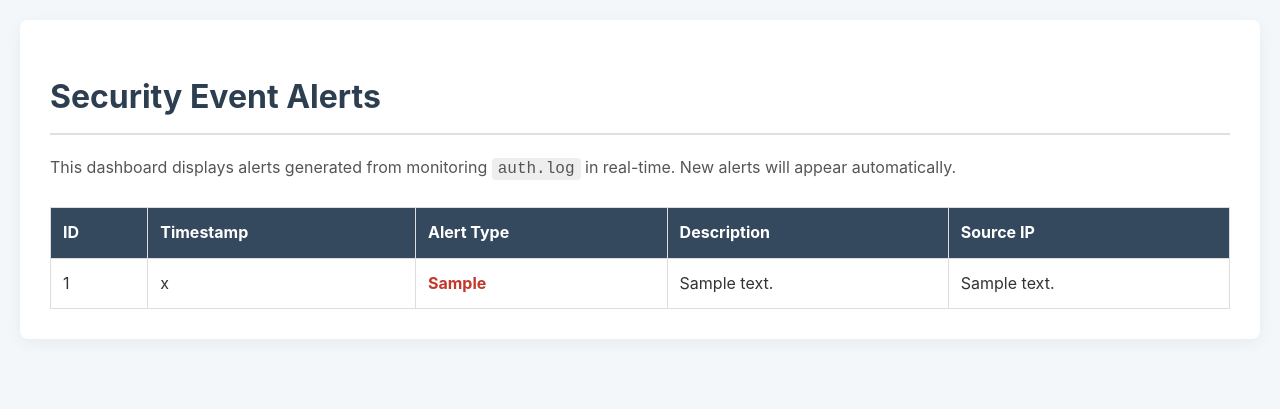
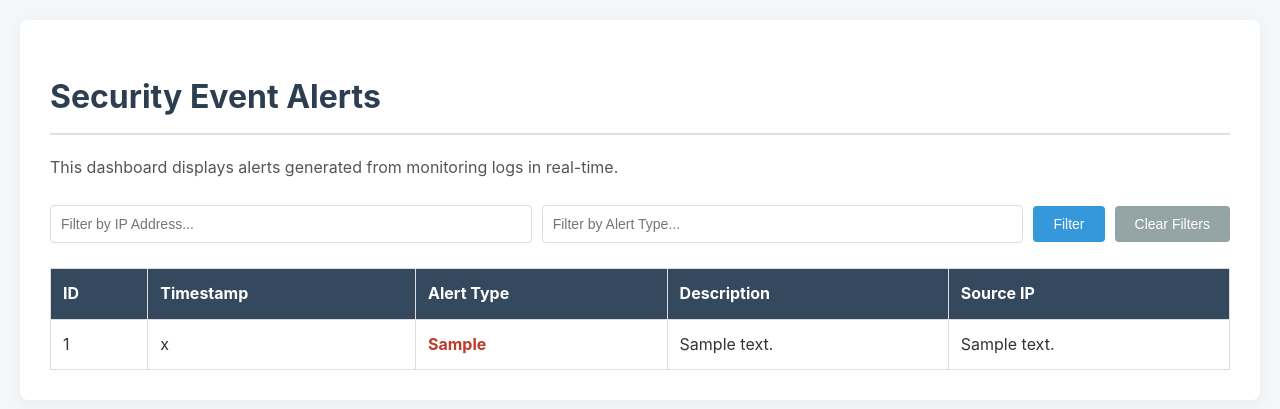
Before and after one commit to Nir-Agiv/log-analysis, a Flask app: page / in a window 1280 px wide. Shown: the top 409 px of the page. Run offline with Flask 3, Linux system fonts and the light colour scheme; tables that the repository leaves empty hold one stand-in row (values such as "Sample post").

Commit message:
Updated main to handle the functionality from the last commit, added a filtering box for ip and event type to the web UI

```diff
--- a/main.py
+++ b/main.py
@@ -2,22 +2,20 @@ import os
 import threading
 import time
 import sqlite3
-from flask import Flask, render_template, jsonify
+from flask import Flask, render_template, jsonify, request
 
+import config
 import parser
 import rules
 
-# --- Robust Path Configuration ---
-# Get the absolute path of the directory where the script is located
+# Use paths from the config module
 BASE_DIR = os.path.dirname(os.path.abspath(__file__))
-# Join the base directory path with the filenames to create absolute paths
-LOG_FILE = os.path.join(BASE_DIR, "auth.log")
 DATABASE = os.path.join(BASE_DIR, "alerts.db")
+LOG_FILES = [os.path.join(BASE_DIR, f) for f in config.LOG_FILES]
 
 app = Flask(__name__)
 
 def init_db():
-    """Initializes the SQLite database and creates the alerts table if it doesn't exist."""
     conn = sqlite3.connect(DATABASE)
     cursor = conn.cursor()
     cursor.execute("""
@@ -33,7 +31,6 @@ def init_db():
     conn.close()
 
 def add_alert_to_db(alert):
-    """Adds a detected alert to the database."""
     try:
         conn = sqlite3.connect(DATABASE)
         cursor = conn.cursor()
@@ -56,7 +53,6 @@ class LogMonitor(threading.Thread):
         self.stop_event = threading.Event()
 
     def run(self):
-        """Monitors the log file for new lines and processes them."""
         print(f"Starting to monitor log file: {self.log_file}")
         try:
             with open(self.log_file, 'r') as f:
@@ -64,7 +60,7 @@ class LogMonitor(threading.Thread):
                 while not self.stop_event.is_set():
                     line = f.readline()
                     if not line:
-                        time.sleep(0.5) # Increased sleep time slightly
+                        time.sleep(0.5)
                         continue
 
                     parsed_line = parser.parse_log_line(line)
@@ -74,43 +70,59 @@ class LogMonitor(threading.Thread):
                         for alert in triggered_alerts:
                             print(f"ALERT! {alert}")
                             add_alert_to_db(alert)
-
-        except FileNotFoundError:
-            print(f"Error: Log file not found at {self.log_file}. Please create it in the same directory as the script.")
         except Exception as e:
-            print(f"An error occurred in the log monitor: {e}")
+            print(f"Error monitoring {os.path.basename(self.log_file)}: {e}")
 
     def stop(self):
         self.stop_event.set()
 
 @app.route('/')
 def index():
-    """Serves the main dashboard page."""
     return render_template('index.html')
 
 @app.route('/api/alerts')
 def get_alerts():
-    """API endpoint to fetch all alerts from the database."""
+    # Get filter parameters from the request URL
+    ip_filter = request.args.get('ip')
+    type_filter = request.args.get('type')
+
+    query = "SELECT * FROM alerts"
+    params = []
+    conditions = []
+
+    if ip_filter:
+        conditions.append("ip_address LIKE ?")
+        params.append(f"%{ip_filter}%")
+    if type_filter:
+        conditions.append("alert_type LIKE ?")
+        params.append(f"%{type_filter}%")
+
+    if conditions:
+        query += " WHERE " + " AND ".join(conditions)
+
+    query += " ORDER BY id DESC LIMIT 100"
+
     conn = sqlite3.connect(DATABASE)
     conn.row_factory = sqlite3.Row
     cursor = conn.cursor()
-    cursor.execute("SELECT * FROM alerts ORDER BY id DESC LIMIT 50")
+    cursor.execute(query, params)
     alerts = [dict(row) for row in cursor.fetchall()]
     conn.close()
     return jsonify(alerts)
 
-
 if __name__ == '__main__':
-    # Ensure auth.log exists before starting
-    if not os.path.exists(LOG_FILE):
-        print(f"Log file not found at {LOG_FILE}. Creating an empty file.")
-        open(LOG_FILE, 'a').close()
+    # Ensure log files exist
+    for lf in LOG_FILES:
+        if not os.path.exists(lf):
+            print(f"Log file not found at {lf}. Creating an empty file.")
+            open(lf, 'a').close()
 
     init_db()
 
-    monitor = LogMonitor(LOG_FILE)
-    monitor.start()
+    # Start one monitor thread for each log file
+    monitors = [LogMonitor(f) for f in LOG_FILES]
+    for m in monitors:
+        m.start()
 
     print("Flask server starting. Open http://127.0.0.1:5000 in your browser.")
-    # use_reloader=False is critical to prevent the background thread from running twice.
     app.run(debug=True, use_reloader=False)
--- a/static/styles.css
+++ b/static/styles.css
@@ -64,3 +64,51 @@ code {
     font-weight: bold;
     color: #c0392b;
 }
+
+.filter-container {
+    margin-bottom: 25px;
+    display: flex;
+    gap: 10px;
+    align-items: center;
+}
+
+.filter-container input {
+    padding: 10px;
+    border: 1px solid #ddd;
+    border-radius: 4px;
+    font-size: 14px;
+    flex-grow: 1;
+}
+
+.filter-container button {
+    padding: 10px 20px;
+    border: none;
+    border-radius: 4px;
+    color: #fff;
+    cursor: pointer;
+    font-size: 14px;
+    transition: background-color 0.2s;
+}
+
+#filter-btn {
+    background-color: #3498db;
+}
+
+#filter-btn:hover {
+    background-color: #2980b9;
+}
+
+#clear-btn {
+    background-color: #95a5a6;
+}
+
+#clear-btn:hover {
+    background-color: #7f8c8d;
+}
+
+#alerts-table tbody tr td[colspan="5"] {
+    text-align: center;
+    color: #777;
+    font-style: italic;
+    padding: 20px;
+}
--- a/templates/index.html
+++ b/templates/index.html
@@ -9,7 +9,15 @@
 <body>
     <div class="container">
         <h1>Security Event Alerts</h1>
-        <p>This dashboard displays alerts generated from monitoring <code>auth.log</code> in real-time. New alerts will appear automatically.</p>
+        <p>This dashboard displays alerts generated from monitoring logs in real-time.</p>
+
+        <div class="filter-container">
+            <input type="text" id="ip-filter" placeholder="Filter by IP Address...">
+            <input type="text" id="type-filter" placeholder="Filter by Alert Type...">
+            <button id="filter-btn">Filter</button>
+            <button id="clear-btn">Clear Filters</button>
+        </div>
+
         <table id="alerts-table">
             <thead>
                 <tr>
@@ -27,9 +35,28 @@
     </div>
 
     <script>
+        const ipFilterInput = document.getElementById('ip-filter');
+        const typeFilterInput = document.getElementById('type-filter');
+
         async function fetchAlerts() {
+            const ipFilter = ipFilterInput.value;
+            const typeFilter = typeFilterInput.value;
+
+            // Build the URL with query parameters if filters are present
+            let url = '/api/alerts';
+            const params = new URLSearchParams();
+            if (ipFilter) {
+                params.append('ip', ipFilter);
+            }
+            if (typeFilter) {
+                params.append('type', typeFilter);
+            }
+            if (params.toString()) {
+                url += '?' + params.toString();
+            }
+
             try {
-                const response = await fetch('/api/alerts');
+                const response = await fetch(url);
                 if (!response.ok) {
                     console.error('Failed to fetch alerts:', response.statusText);
                     return;
@@ -37,10 +64,12 @@
                 const alerts = await response.json();
                 const tableBody = document.querySelector('#alerts-table tbody');
 
-                // A simple way to check if new data is different from old data
-                // to avoid flickering.
-                const currentContent = tableBody.innerHTML;
-                const newContent = alerts.map(alert => `
+                if (alerts.length === 0) {
+                    tableBody.innerHTML = '<tr><td colspan="5">No alerts found matching your criteria.</td></tr>';
+                    return;
+                }
+
+                tableBody.innerHTML = alerts.map(alert => `
                     <tr>
                         <td>${alert.id}</td>
                         <td>${alert.timestamp}</td>
@@ -50,19 +79,23 @@
                     </tr>
                 `).join('');
 
-                if (currentContent !== newContent) {
-                    tableBody.innerHTML = newContent;
-                }
-
             } catch (error) {
                 console.error('Error fetching or processing alerts:', error);
             }
         }
 
-        // Fetch alerts immediately on page load, then poll every 3 seconds
+        // Event Listeners
+        document.getElementById('filter-btn').addEventListener('click', fetchAlerts);
+        document.getElementById('clear-btn').addEventListener('click', () => {
+            ipFilterInput.value = '';
+            typeFilterInput.value = '';
+            fetchAlerts();
+        });
+
+        // Initial fetch and polling
         document.addEventListener('DOMContentLoaded', () => {
             fetchAlerts();
-            setInterval(fetchAlerts, 3000);
+            setInterval(fetchAlerts, 5000); // Poll every 5 seconds
         });
     </script>
 </body>
```
